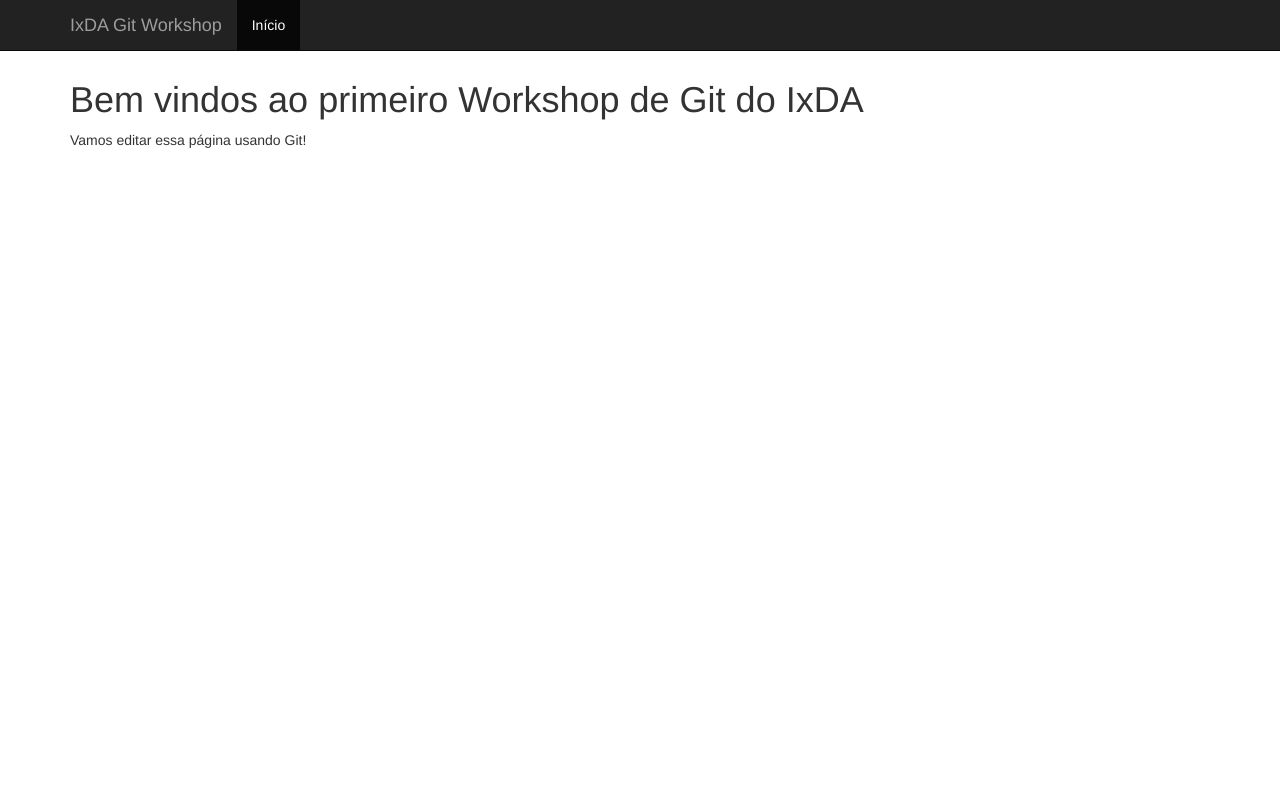
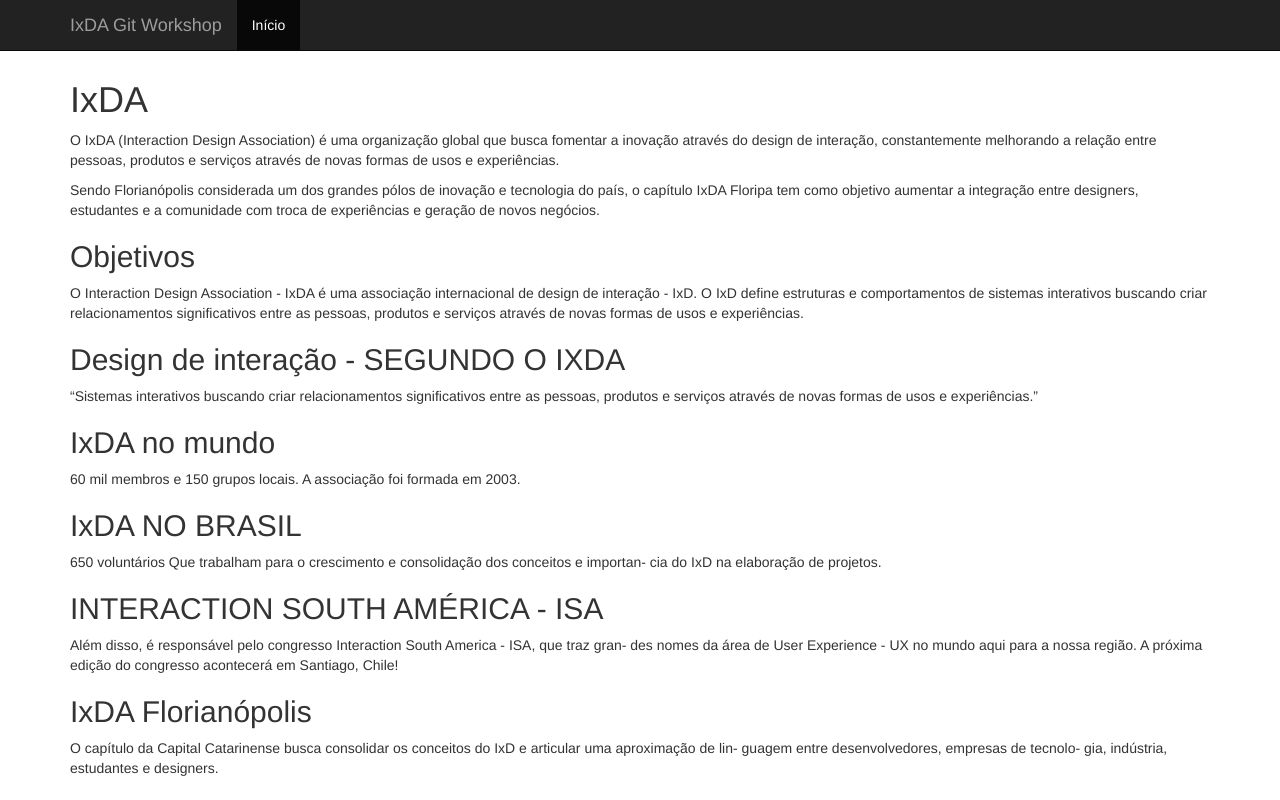
Before and after one commit to ixda-floripa/primeiro-workshop-git, a plain HTML site: page index.html in a window 1280 px wide. Drawn offline with nearby package versions, Linux system fonts and the light colour scheme.

Commit message:
Conteúdo inicial

```diff
--- a/index.html
+++ b/index.html
@@ -32,8 +32,30 @@
     <div class="container">
 
       <div>
-        <h1>Bem vindos ao primeiro Workshop de Git do IxDA</h1>
-        <p>Vamos editar essa página usando Git!</p>
+
+        <h1>IxDA</h1>
+
+        <p>O IxDA (Interaction Design Association) é uma organização global que busca fomentar a inovação através do design de interação, constantemente melhorando a relação entre pessoas, produtos e serviços através de novas formas de usos e experiências.</p>
+        <p>Sendo Florianópolis considerada um dos grandes pólos de inovação e tecnologia do país, o capítulo IxDA Floripa tem como objetivo aumentar a integração entre designers, estudantes e a comunidade com troca de experiências e geração de novos negócios.			 	</p>
+
+        <h2>Objetivos</h2>
+        <p>O Interaction Design Association - IxDA é uma associação internacional de design de interação - IxD. O IxD define estruturas e comportamentos de sistemas interativos buscando criar relacionamentos significativos entre as pessoas, produtos e serviços através de novas formas de usos e experiências. </p>
+
+        <h2>Design de interação - SEGUNDO O IXDA</h2>
+        <p>“Sistemas interativos buscando criar relacionamentos significativos entre as pessoas, produtos e serviços através de novas formas de usos e experiências.” </p>
+
+        <h2>IxDA no mundo</h2>
+        <p>60 mil membros e 150 grupos locais. A associação foi formada em 2003.</p>
+
+
+        <h2>IxDA NO BRASIL</h2>
+        <p>650 voluntários Que trabalham para o crescimento e consolidação dos conceitos e importan- cia do IxD na elaboração de projetos. </p>
+
+        <h2>INTERACTION SOUTH AMÉRICA - ISA</h2>
+        <p>Além disso, é responsável pelo congresso Interaction South America - ISA, que traz gran- des nomes da área de User Experience - UX no mundo aqui para a nossa região. A próxima edição do congresso acontecerá em Santiago, Chile! </p>
+
+        <h2>IxDA Florianópolis</h2>
+        <p>O capítulo da Capital Catarinense busca consolidar os conceitos do IxD e articular uma aproximação de lin- guagem entre desenvolvedores, empresas de tecnolo- gia, indústria, estudantes e designers. </p>
       </div>
 
     </div>
```
